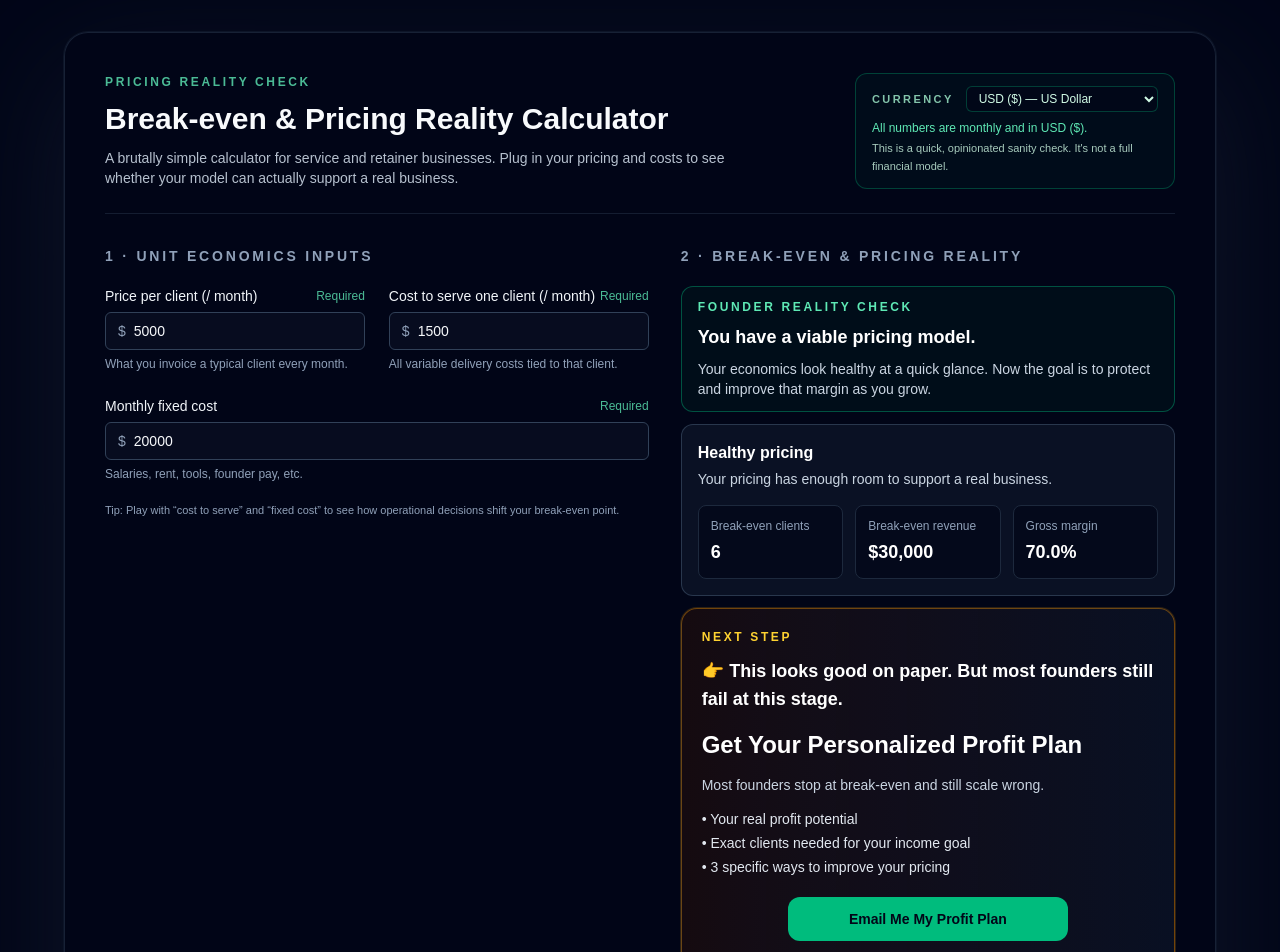
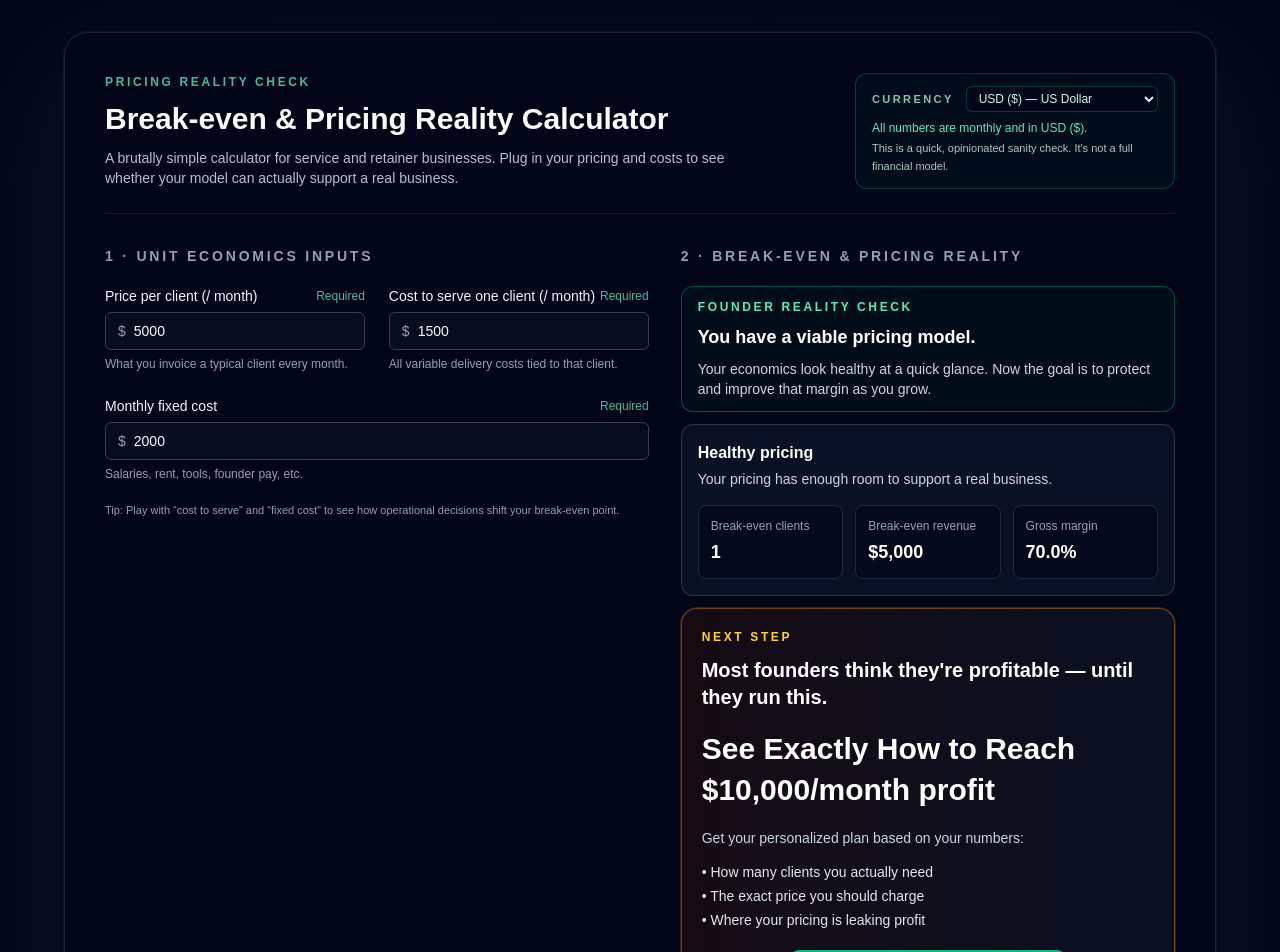
Before and after one commit to vivekd0811-cell/pricing-reality-calculator, a Next.js app: page / in a window 1280 px wide. Shown: the top 952 px of the page. Built offline with nearby package versions, Linux system fonts and the light colour scheme.

Commit message:
Strengthen CTA copy with concrete profit outcome

```diff
--- a/app/page.tsx
+++ b/app/page.tsx
@@ -25,7 +25,7 @@ export default function Home() {
 
   const [pricePerClient, setPricePerClient] = useState("5000");
   const [costPerClient, setCostPerClient] = useState("1500");
-  const [fixedCost, setFixedCost] = useState("20000");
+  const [fixedCost, setFixedCost] = useState("2000");
   const [targetProfit, setTargetProfit] = useState("10000");
   const [currentClients, setCurrentClients] = useState("10");
 
@@ -64,6 +64,13 @@ export default function Home() {
 
   const targetProfitValue = parseNumber(targetProfit);
   const currentClientsValue = parseNumber(currentClients);
+
+  const targetProfitDisplay = useMemo(() => {
+    if (targetProfitValue == null || targetProfitValue <= 0) {
+      return currency === "INR" ? "₹1L" : "$1K";
+    }
+    return `${formatMoney(targetProfitValue)}/month profit`;
+  }, [targetProfitValue, currency]);
 
   const incomeReality = useMemo(() => {
     if (
@@ -523,23 +530,23 @@ export default function Home() {
                   Next step
                 </p>
 
-                <p className="mt-3 text-base font-semibold text-white sm:text-lg">
-                  👉 This looks good on paper. But most founders still fail at
-                  this stage.
+                <p className="mt-3 text-lg font-semibold leading-snug text-white sm:text-xl">
+                  Most founders think they&apos;re profitable — until they run
+                  this.
                 </p>
 
-                <h3 className="mt-4 text-xl font-semibold text-white sm:text-2xl">
-                  Get Your Personalized Profit Plan
+                <h3 className="mt-4 text-2xl font-semibold leading-snug text-white sm:text-3xl">
+                  See Exactly How to Reach {targetProfitDisplay}
                 </h3>
 
-                <p className="mt-3 text-sm leading-6 text-slate-300">
-                  Most founders stop at break-even and still scale wrong.
+                <p className="mt-4 text-sm leading-6 text-slate-300">
+                  Get your personalized plan based on your numbers:
                 </p>
 
                 <div className="mt-3 space-y-1 text-sm text-slate-200">
-                  <p>• Your real profit potential</p>
-                  <p>• Exact clients needed for your income goal</p>
-                  <p>• 3 specific ways to improve your pricing</p>
+                  <p>• How many clients you actually need</p>
+                  <p>• The exact price you should charge</p>
+                  <p>• Where your pricing is leaking profit</p>
                 </div>
 
                 <div className="mt-5 flex flex-col items-start gap-3 sm:items-center">
@@ -547,11 +554,11 @@ export default function Home() {
                     onClick={() => openProfitPlan("results_primary")}
                     className="w-full rounded-xl bg-emerald-500 px-6 py-3 text-sm font-semibold text-slate-950 transition hover:bg-emerald-400 sm:w-auto sm:min-w-[280px]"
                   >
-                    Email Me My Profit Plan
+                    Send Me My Profit Plan
                   </button>
 
                   <p className="text-xs text-slate-400">
-                    Free. Built from your inputs. No spam.
+                    Takes 30 seconds. Free. No spam.
                   </p>
                 </div>
               </div>
```
